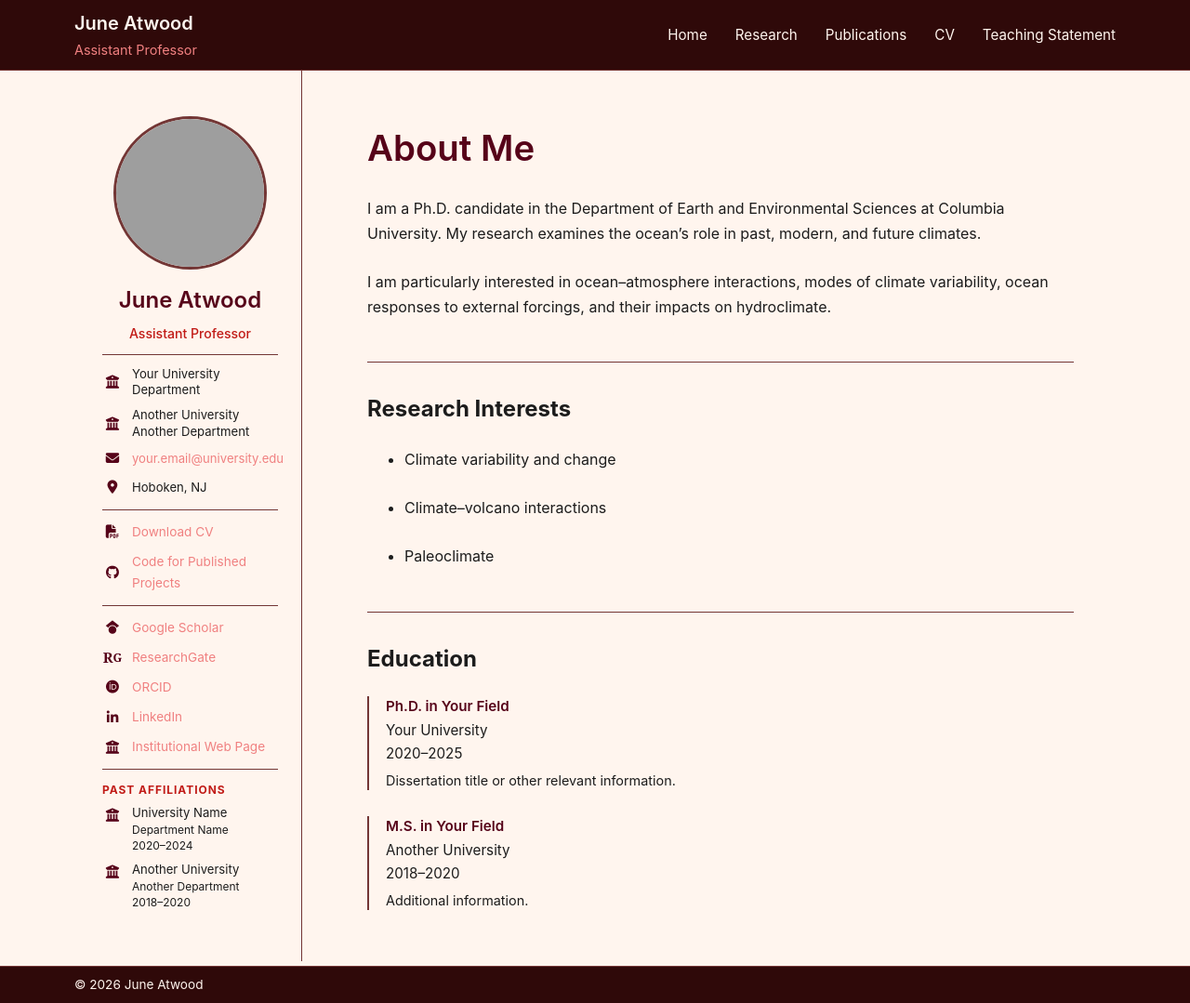
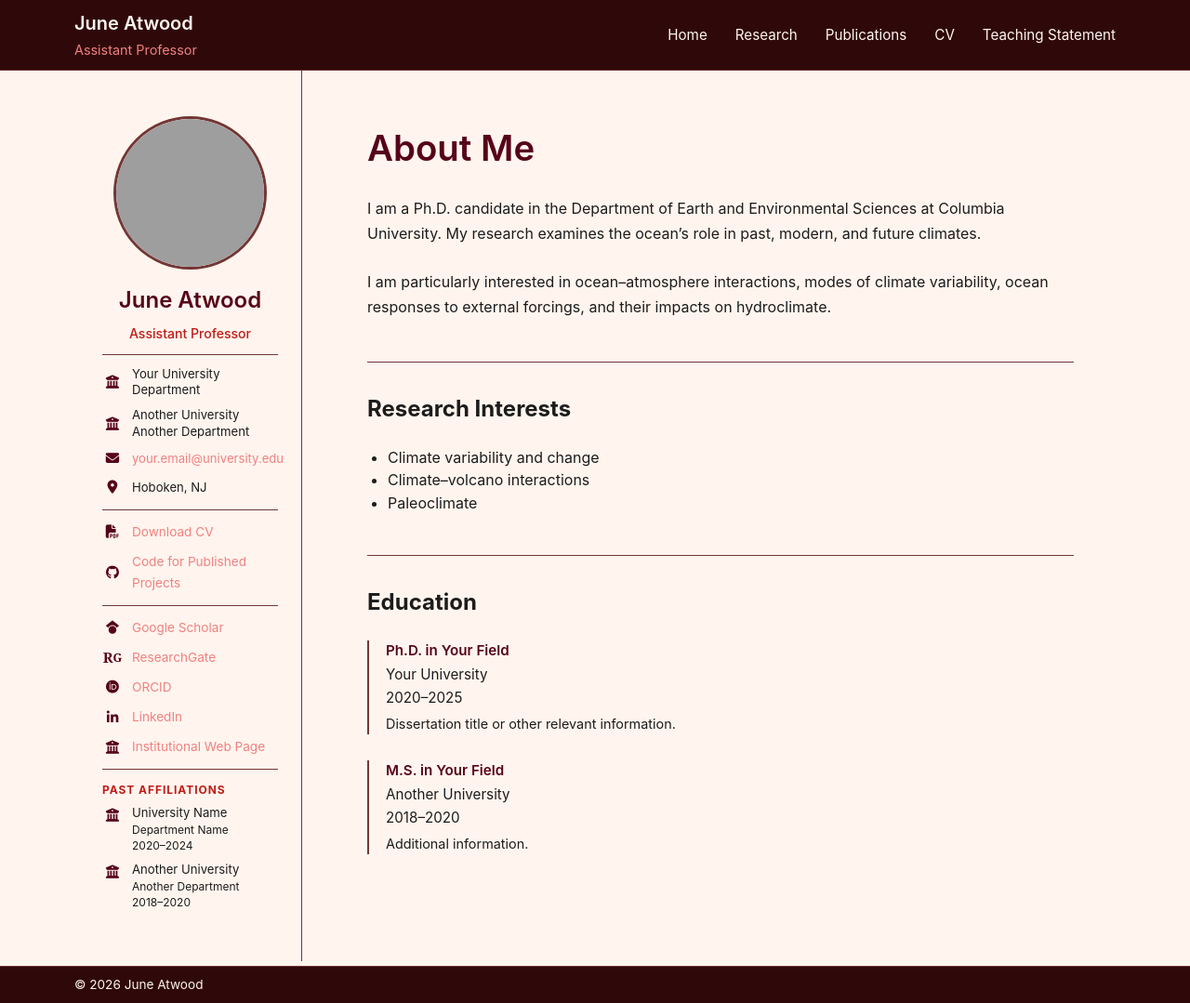
Before and after one commit to isugiura/isugiura.github.io, a Jekyll site: the page built from index.md, in a window 1280 px wide and 1079 px high. Shown: the whole window at 93% size. Built offline with Jekyll 4.4.1, drawn with Linux system fonts in a browser that asks for light colours; grey boxes are pictures that could not be loaded.

Commit message:
Formatting research interests

```diff
--- a/index.md
+++ b/index.md
@@ -20,11 +20,15 @@ title: Home
 
 {% if site.data.site_info.profile.research_interests %}
 
+<ul class="home-research-interests">
+
 {% for interest in site.data.site_info.profile.research_interests %}
 
-- {{ interest }}
+  <li>{{ interest }}</li>
 
 {% endfor %}
+
+</ul>
 
 {% endif %}
 
```
